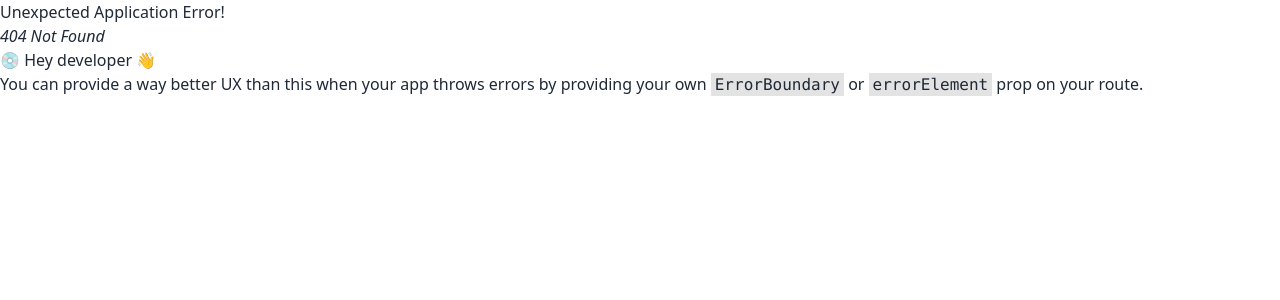
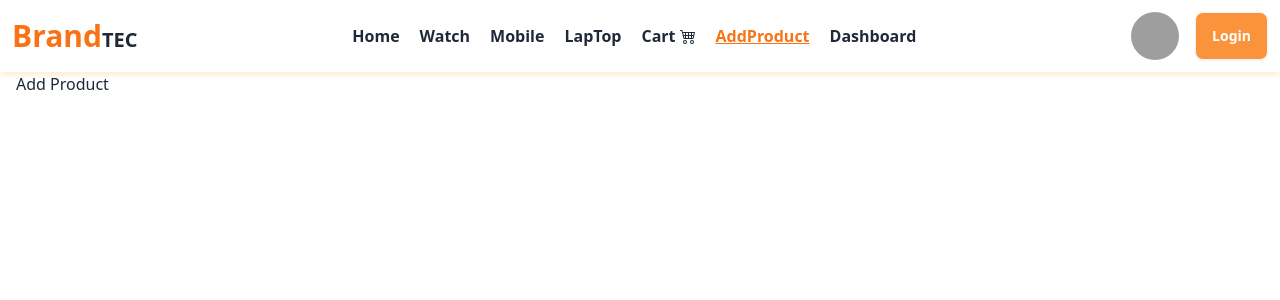
Before and after one commit to Masudur400/Brand-tec-client, a React (Vite) app: page /addProduct in a window 1280 px wide. Before the commit this address had no page. Shown: the top 300 px of the page. Built offline with nearby package versions, Linux system fonts and the light colour scheme; grey boxes are pictures that could not be loaded.

Commit message:
add product route add

```diff
--- /dev/null
+++ b/src/components/AddProduct/AddProduct.jsx
@@ -0,0 +1,10 @@
+
+const AddProduct = () => {
+    return (
+        <div>
+            Add Product
+        </div>
+    );
+};
+
+export default AddProduct;
--- a/src/components/NavBar/NavBar.jsx
+++ b/src/components/NavBar/NavBar.jsx
@@ -14,6 +14,7 @@ const NavBar = () => {
         <li><NavLink to='/mobile' onClick={()=>setOpen(!open)} className={({ isActive }) => isActive ? 'text-orange-500 underline font-bold' : 'hover:text-red-500'}>Mobile</NavLink> </li>
         <li><NavLink to='/laptop' onClick={()=>setOpen(!open)} className={({ isActive }) => isActive ? 'text-orange-500 underline font-bold' : 'hover:text-red-500'}>LapTop</NavLink> </li>
         <li><NavLink to='/cart' onClick={()=>setOpen(!open)} className={({ isActive }) => isActive ? 'text-orange-500 underline font-bold flex items-center gap-1' : 'hover:text-red-500 flex items-center gap-1'}>Cart<BsCart4></BsCart4></NavLink> </li>
+        <li><NavLink to='/addProduct' onClick={()=>setOpen(!open)} className={({ isActive }) => isActive ? 'text-orange-500 underline font-bold' : 'hover:text-red-500'}>AddProduct</NavLink> </li>
         <li><NavLink to='/dashboard' onClick={()=>setOpen(!open)} className={({ isActive }) => isActive ? 'text-orange-500 underline font-bold' : 'hover:text-red-500'}>Dashboard</NavLink> </li>
 
      </>
--- a/src/main.jsx
+++ b/src/main.jsx
@@ -16,6 +16,7 @@ import Login from './components/Login/Login.jsx';
 import Register from './components/Register/Register.jsx';
 import LoginRegister from './LoginRegister/LoginRegister.jsx';
 import Cart from './components/Cart/Cart.jsx';
+import AddProduct from './components/AddProduct/AddProduct.jsx';
 
 const router = createBrowserRouter([
   {
@@ -41,6 +42,10 @@ const router = createBrowserRouter([
       {
         path:'/cart',
         element: <Cart></Cart>
+      },
+      {
+        path:'/addProduct',
+        element: <AddProduct></AddProduct>
       },
       // {
       //   path:'/login',
```
